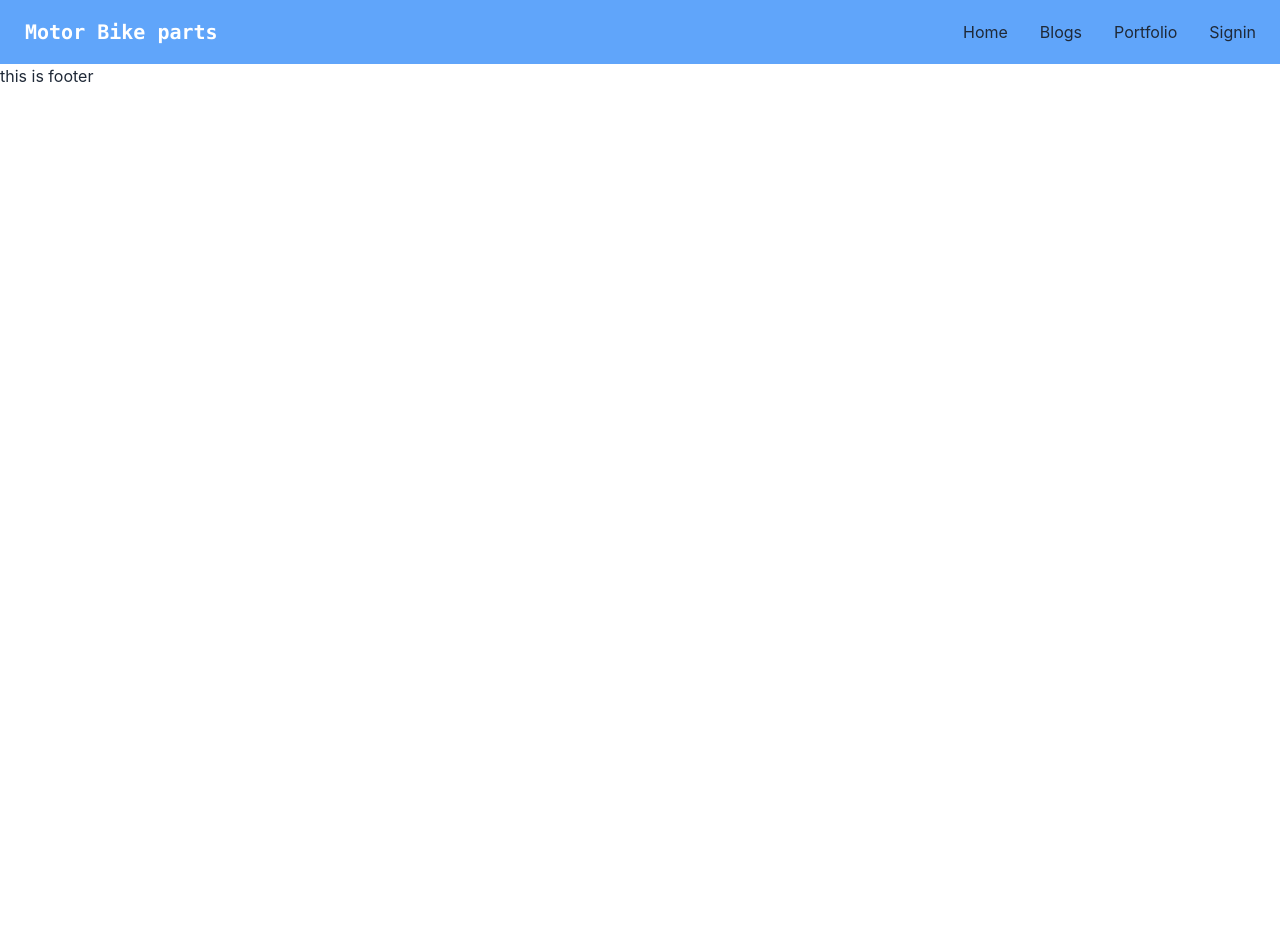
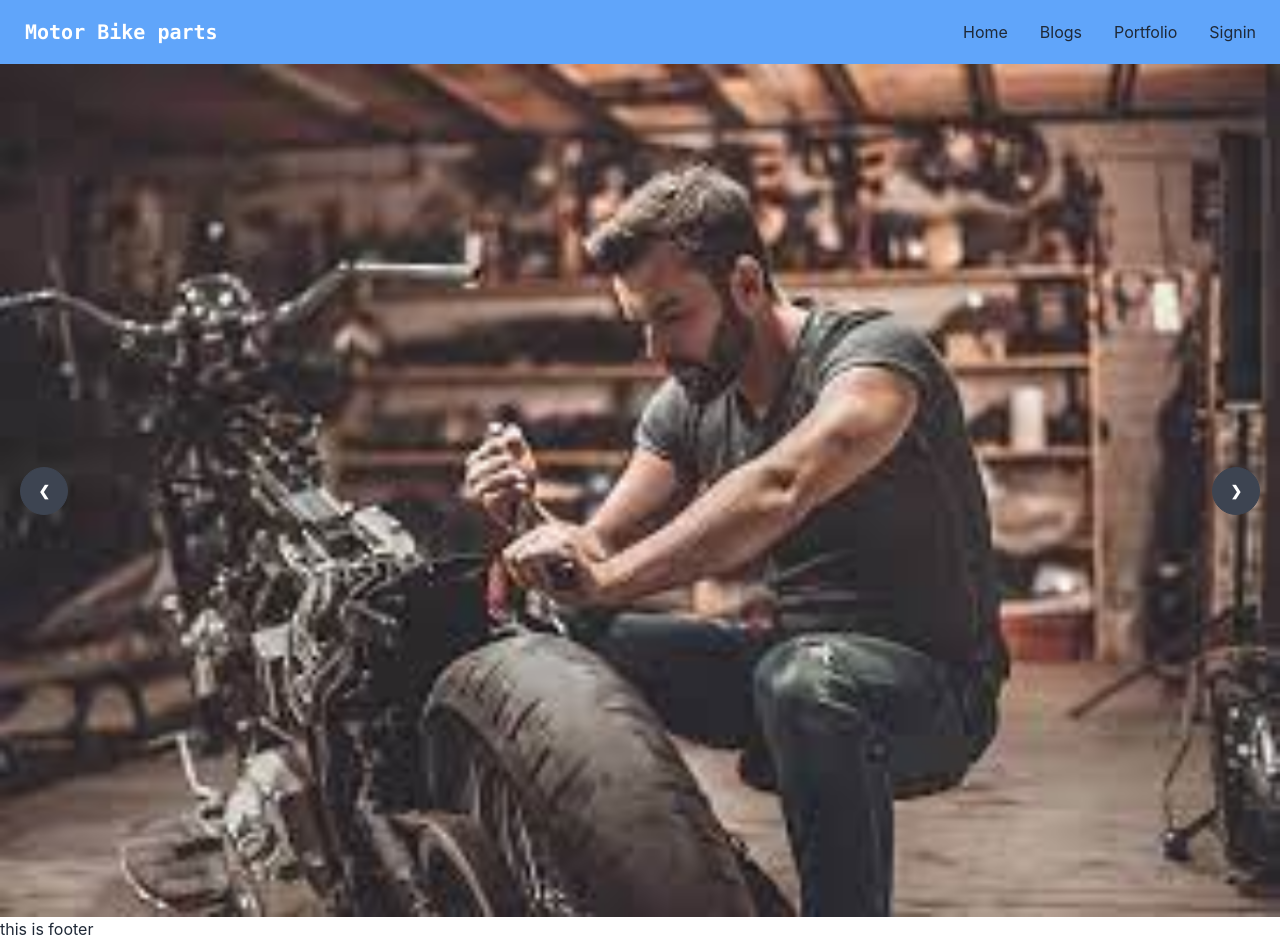
Before and after one commit to devSafayet/-manufacturer-website-client-side, a React (Create React App) app: page / in a window 1280 px wide. Before the commit the page ends 800 px from the top, so only its background shows below. Built offline with nearby package versions, Linux system fonts and the light colour scheme; no server answers.

Commit message:
slider added

```diff
--- a/src/Components/Home/Banner/Banner.js
+++ b/src/Components/Home/Banner/Banner.js
@@ -1,9 +1,32 @@
 import React from 'react';
+import slider1 from '../../../Images/slider1.png';
+import slider2 from '../../../Images/slider1 (3).png';
+import slider3 from '../../../Images/slider1 (2).png';
 
 const Banner = () => {
     return (
-        <div>
-
+        <div className="carousel w-full">
+            <div id="slide1" className="carousel-item relative w-full">
+                <img src={slider1} className="w-full" />
+                <div className="absolute flex justify-between transform -translate-y-1/2 left-5 right-5 top-1/2">
+                    <a href="#slide4" className="btn btn-circle">❮</a>
+                    <a href="#slide2" className="btn btn-circle">❯</a>
+                </div>
+            </div>
+            <div id="slide2" className="carousel-item relative w-full">
+                <img src={slider2} className="w-full" />
+                <div className="absolute flex justify-between transform -translate-y-1/2 left-5 right-5 top-1/2">
+                    <a href="#slide1" className="btn btn-circle">❮</a>
+                    <a href="#slide3" className="btn btn-circle">❯</a>
+                </div>
+            </div>
+            <div id="slide3" className="carousel-item relative w-full">
+                <img src={slider3} className="w-full" />
+                <div className="absolute flex justify-between transform -translate-y-1/2 left-5 right-5 top-1/2">
+                    <a href="#slide2" className="btn btn-circle">❮</a>
+                    <a href="#slide4" className="btn btn-circle">❯</a>
+                </div>
+            </div>
         </div>
     );
 };
```
